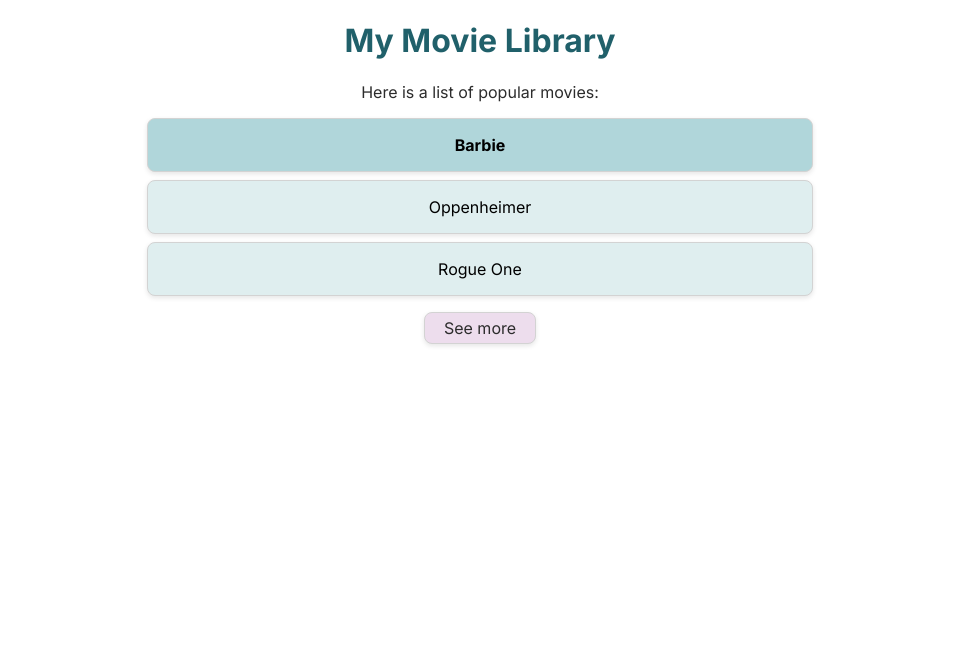
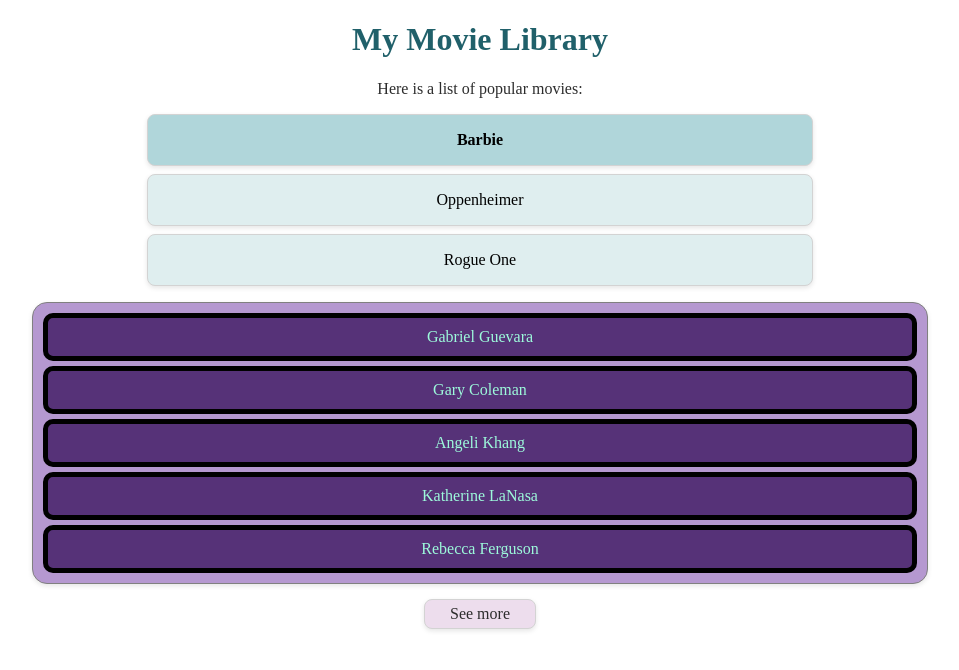
Before and after one commit to catagalan-mtl/my-movie-library, a Next.js app: page / in a window 1280 px wide. Shown: the top 670 px of the page, without its empty margins (160-1119 px from the left). Built offline with nearby package versions, Linux system fonts and the light colour scheme.

Commit message:
style modules

```diff
--- a/src/app/layout.js
+++ b/src/app/layout.js
@@ -1,18 +1,12 @@
-import './globals.css'
-import './movie-list.css'
-import { Inter } from 'next/font/google'
-
-const inter = Inter({ subsets: ['latin'] })
-
 export const metadata = {
-  title: 'Create Next App',
-  description: 'Generated by create next app',
+  title: 'Next.js',
+  description: 'Generated by Next.js',
 }
 
 export default function RootLayout({ children }) {
-  return (
+ return (
     <html lang="en">
-      <body className={inter.className}>{children}</body>
+      <body>{children}</body>
     </html>
   )
 }
--- a/src/app/page.js
+++ b/src/app/page.js
@@ -1,13 +1,23 @@
-import { MovieList } from '../components/movie-list'
+import './globals.css'
+import { MovieList } from '../components/movie-list.js'
+import { PeopleList } from '../components/people-list.js'
 
 export default function HomePage() {
   const movies = [
     { id: 0, featured: true, title: 'Barbie' },
     { id: 1, title: 'Oppenheimer' },
     { id: 2, title: 'Rogue One' },
-  ];
+  ]
   const appTitle = 'My Movie Library';
   const domain = 'www.themoviedb.org';
+
+  const people = [
+    { id: 0, name: 'Gabriel Guevara' },
+    { id: 1, name: 'Gary Coleman' },
+    { id: 2, name: 'Angeli Khang' },
+    { id: 3, name: 'Katherine LaNasa' },
+    { id: 4, name: 'Rebecca Ferguson' },
+  ]
 
   return (
     <main>
@@ -15,6 +25,7 @@
       <p className="subtitle">Here is a list of popular movies:</p>
 
       <MovieList movies={movies} />
+      <PeopleList people={people} />
 
       <div className="btn-div">
         <a href={`http://${domain}`} target="_blank" className="btn">See more</a>
--- a/src/components/movie-list-item.js
+++ b/src/components/movie-list-item.js
@@ -1,7 +1,9 @@
+import styles from './movie-list-item.module.css'
+
 export function MovieListItem({ movie }) {
   return (
     movie.featured
-    ? <li className="featured">{movie.title}</li>
-    : <li>{movie.title}</li>
+    ? <li className={`${styles.li} ${styles.featured}`}>{movie.title}</li>
+    : <li className={styles.li}>{movie.title}</li>
   )
 }
--- a/src/app/movie-list.css
+++ b/src/components/movie-list-item.module.css
@@ -1,12 +1,4 @@
-.movie-list {
-  padding: 0;
-  display: flex;
-  flex-direction: column;
-  align-items: center;
-  gap: 8px;
-}
-
-.movie-list li {
+.li {
   text-align: center;
   min-width: 50%;
   background-color: rgb(223, 238, 239);
@@ -20,7 +12,7 @@
   box-shadow: 0 2px 5px rgba(0, 0, 0, 10%);
 }
 
-.movie-list li.featured {
+.featured {
   font-weight: bold;
   background-color: rgb(176, 214, 218);
 }
--- a/src/components/movie-list.js
+++ b/src/components/movie-list.js
@@ -1,8 +1,9 @@
 import { MovieListItem } from './movie-list-item'
+import styles from './movie-list.module.css'
 
 export function MovieList({ movies }) {
   return (
-    <ul className="movie-list">
+    <ul className={styles.movieList}>
       {movies.map((movie) =>
         <MovieListItem key={movie.id} movie={movie} />
         )}
--- /dev/null
+++ b/src/components/movie-list.module.css
@@ -0,0 +1,7 @@
+.movieList {
+  padding: 0;
+  display: flex;
+  flex-direction: column;
+  align-items: center;
+  gap: 8px;
+}
--- /dev/null
+++ b/src/components/people-list.js
@@ -0,0 +1,13 @@
+import {SingleName} from './person.js'
+import styles from './people-list.module.css'
+
+export function PeopleList({ people }) {
+  return (
+    <ul className={styles.peopleList}>
+      {people.map((person) =>
+        <SingleName key={person.id} person={person}/>
+      )}
+    </ul>
+  )
+
+}
--- /dev/null
+++ b/src/components/people-list.module.css
@@ -0,0 +1,10 @@
+.peopleList {
+  background-color: rgb(181, 152, 208);
+  border: solid grey 1px;
+  border-radius: 15px;
+  margin: auto;
+  max-width: 70%;
+  padding: 5px;
+  margin-bottom: 15px;
+  box-shadow: 0 2px 5px rgba(0, 0, 0, 10%);
+}
--- /dev/null
+++ b/src/components/person.js
@@ -0,0 +1,7 @@
+import styles from './person.module.css'
+
+export function SingleName({ person }) {
+  return (
+    <li className={styles.person} person={person}>{person.name}</li>
+  )
+}
--- /dev/null
+++ b/src/components/person.module.css
@@ -0,0 +1,16 @@
+.person {
+  color: rgb(157, 250, 219);
+  background-color: rgb(86, 50, 120);
+  list-style: none;
+  padding: 10px;
+  display: flex;
+  flex-direction: column;
+  align-items: center;
+  border: solid black 5px;
+  border-radius: 10px;
+  margin: 5px;
+}
+
+.person:hover {
+  background-color: rgb(86, 73, 162);
+}
```
Also changed, not shown: src/components/layout.js (added, +18 -0 lines).
